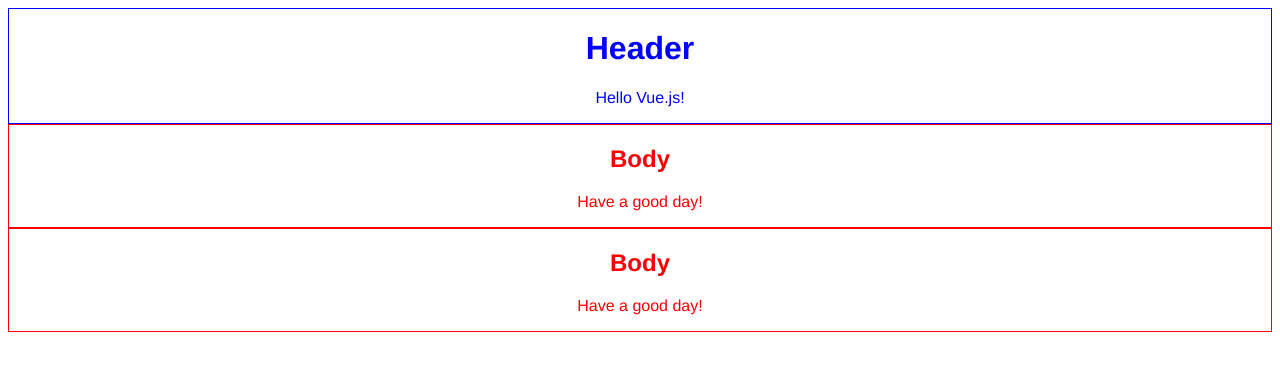
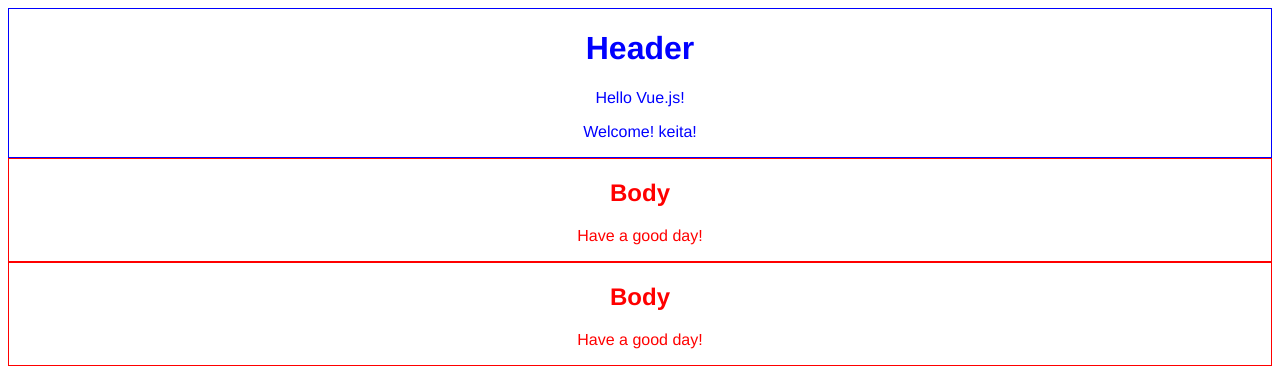
Before and after one commit to KeitaTaniuchi/vue-test, a Vue app: page / in a window 1280 px wide. Shown: the top 388 px of the page. Built offline with nearby package versions, Linux system fonts and the light colour scheme.

Commit message:
親→子間のコンポーネント間のデータ受け渡し学習用コード作成

```diff
--- a/src/components/Header.vue
+++ b/src/components/Header.vue
@@ -2,6 +2,7 @@
   <div>
     <h1>{{ title }}</h1>
     <p>{{ text }}</p>
+    <p>Welcome! {{ username }}!</p>
   </div>
 </template>
 
@@ -12,6 +13,9 @@ export default {
       title: "Header",
       text: "Hello Vue.js!",
     };
+  },
+  props: {
+    username: String,
   },
 };
 </script>
--- a/src/views/Home.vue
+++ b/src/views/Home.vue
@@ -1,6 +1,6 @@
 <template>
   <div>
-    <Header></Header>
+    <Header :username='name'></Header>
     <Body></Body>
     <Body></Body>
   </div>
@@ -14,6 +14,11 @@ export default {
   components: {
     Header,
     Body
+  },
+  data(){
+    return{
+      name: "keita"
+    }
   }
 }
 </script>
```
